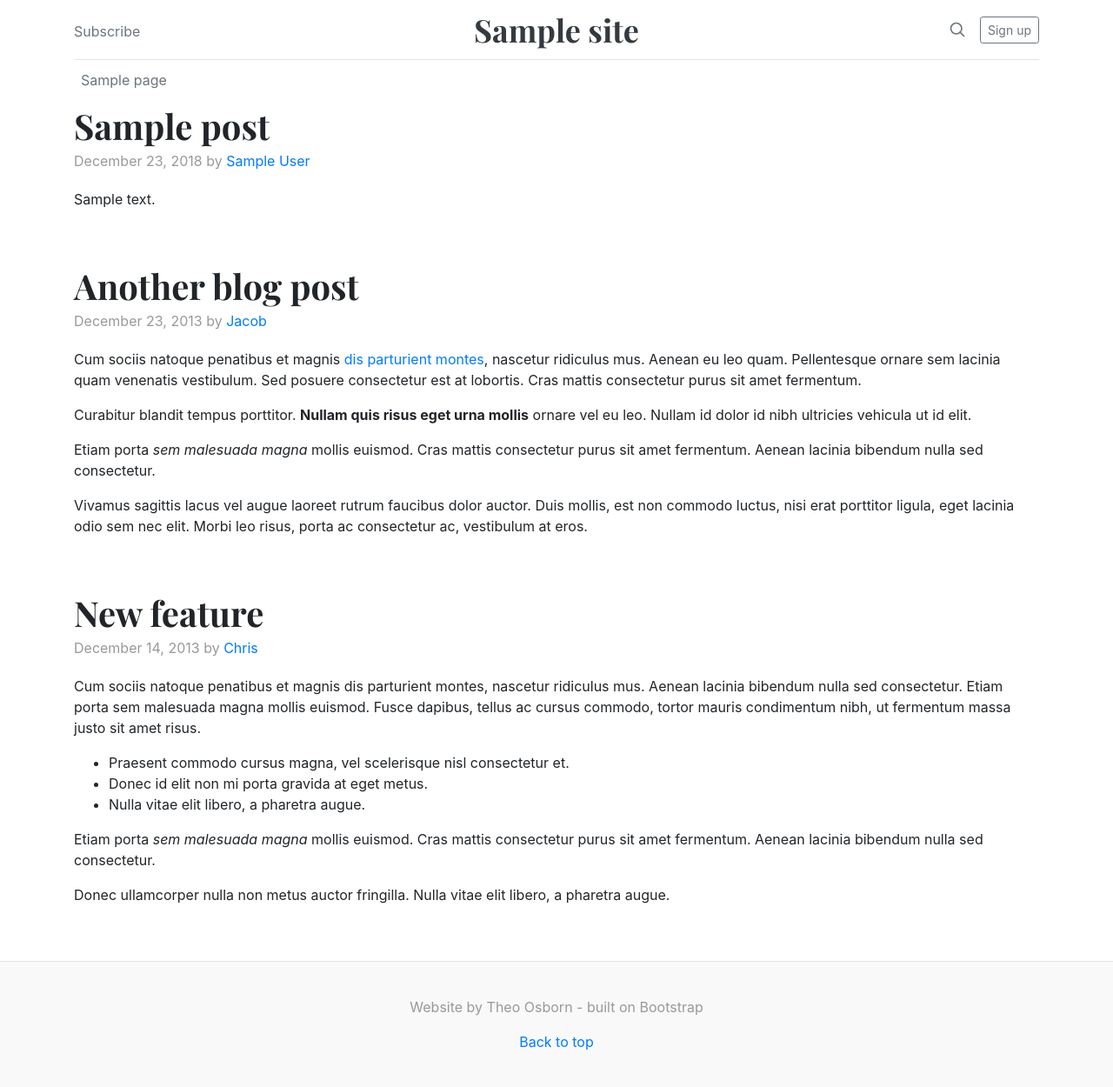
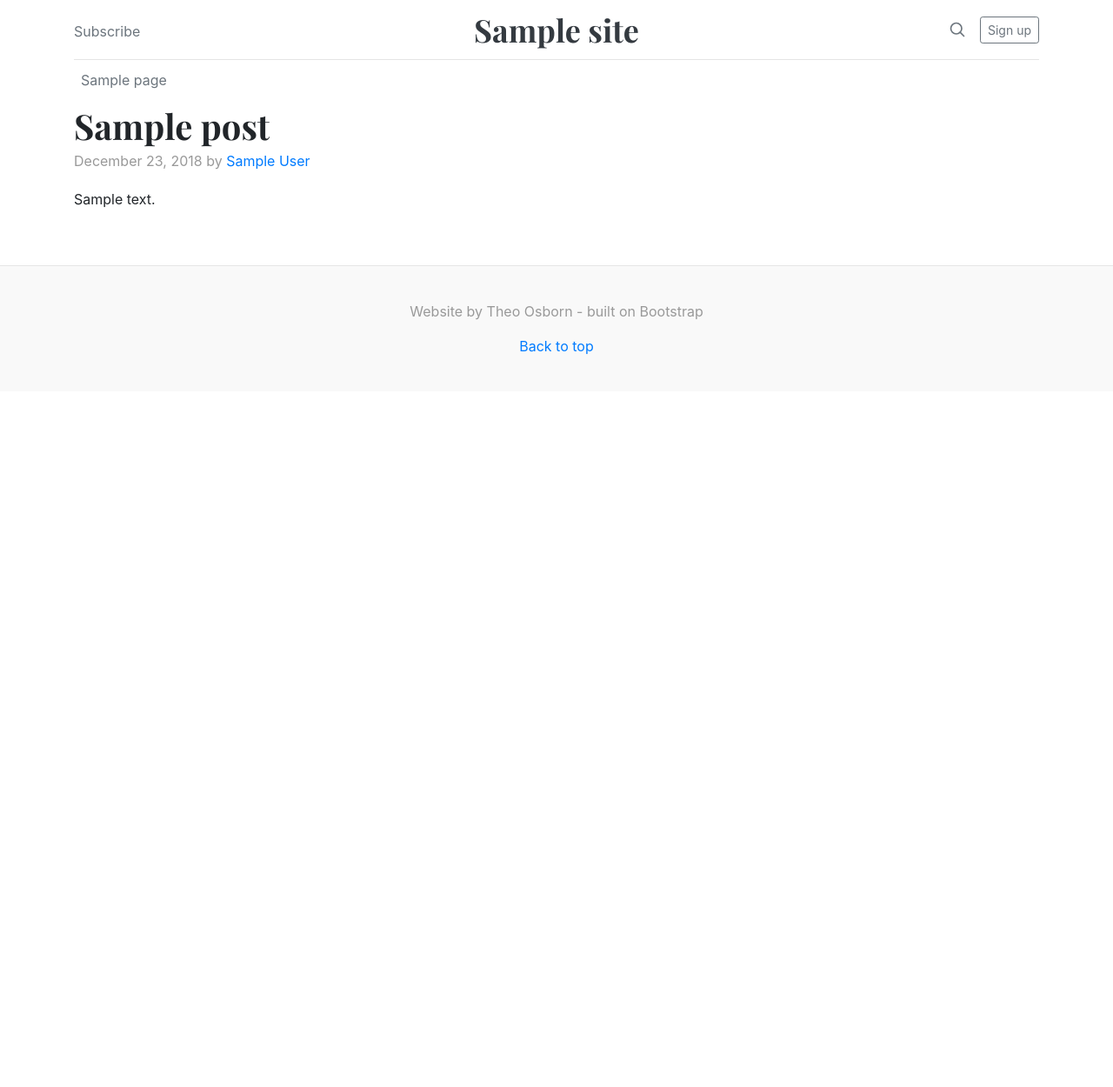
Before and after one commit to theoosborn/eruditus, a WordPress theme: template page.php in a window 1280 px wide. Shown: the whole page at 87% size. After the commit the page ends 408 px from the top, so only its background shows below. Run offline with PHP 8.4 and a stand-in for WordPress, Linux system fonts and the light colour scheme; the site name, menu and one post (Sample post) are stand-ins, and other content is empty; some libraries are stand-ins or nearby versions.

Commit message:
Removed non-dynamic posts

```diff
--- a/content.php
+++ b/content.php
@@ -3,29 +3,3 @@
         <p class="blog-post-meta"><?php the_date(); ?> by <a href="#"><?php the_author(); ?></a></p>
             <?php the_content(); ?>
       </div><!-- /.blog-post -->
-
-      <div class="blog-post">
-        <h2 class="blog-post-title">Another blog post</h2>
-        <p class="blog-post-meta">December 23, 2013 by <a href="#">Jacob</a></p>
-
-        <p>Cum sociis natoque penatibus et magnis <a href="#">dis parturient montes</a>, nascetur ridiculus mus. Aenean eu leo quam. Pellentesque ornare sem lacinia quam venenatis vestibulum. Sed posuere consectetur est at lobortis. Cras mattis consectetur purus sit amet fermentum.</p>
-        <blockquote>
-          <p>Curabitur blandit tempus porttitor. <strong>Nullam quis risus eget urna mollis</strong> ornare vel eu leo. Nullam id dolor id nibh ultricies vehicula ut id elit.</p>
-        </blockquote>
-        <p>Etiam porta <em>sem malesuada magna</em> mollis euismod. Cras mattis consectetur purus sit amet fermentum. Aenean lacinia bibendum nulla sed consectetur.</p>
-        <p>Vivamus sagittis lacus vel augue laoreet rutrum faucibus dolor auctor. Duis mollis, est non commodo luctus, nisi erat porttitor ligula, eget lacinia odio sem nec elit. Morbi leo risus, porta ac consectetur ac, vestibulum at eros.</p>
-      </div><!-- /.blog-post -->
-
-      <div class="blog-post">
-        <h2 class="blog-post-title">New feature</h2>
-        <p class="blog-post-meta">December 14, 2013 by <a href="#">Chris</a></p>
-
-        <p>Cum sociis natoque penatibus et magnis dis parturient montes, nascetur ridiculus mus. Aenean lacinia bibendum nulla sed consectetur. Etiam porta sem malesuada magna mollis euismod. Fusce dapibus, tellus ac cursus commodo, tortor mauris condimentum nibh, ut fermentum massa justo sit amet risus.</p>
-        <ul>
-          <li>Praesent commodo cursus magna, vel scelerisque nisl consectetur et.</li>
-          <li>Donec id elit non mi porta gravida at eget metus.</li>
-          <li>Nulla vitae elit libero, a pharetra augue.</li>
-        </ul>
-        <p>Etiam porta <em>sem malesuada magna</em> mollis euismod. Cras mattis consectetur purus sit amet fermentum. Aenean lacinia bibendum nulla sed consectetur.</p>
-        <p>Donec ullamcorper nulla non metus auctor fringilla. Nulla vitae elit libero, a pharetra augue.</p>
-      </div><!-- /.blog-post -->
```
